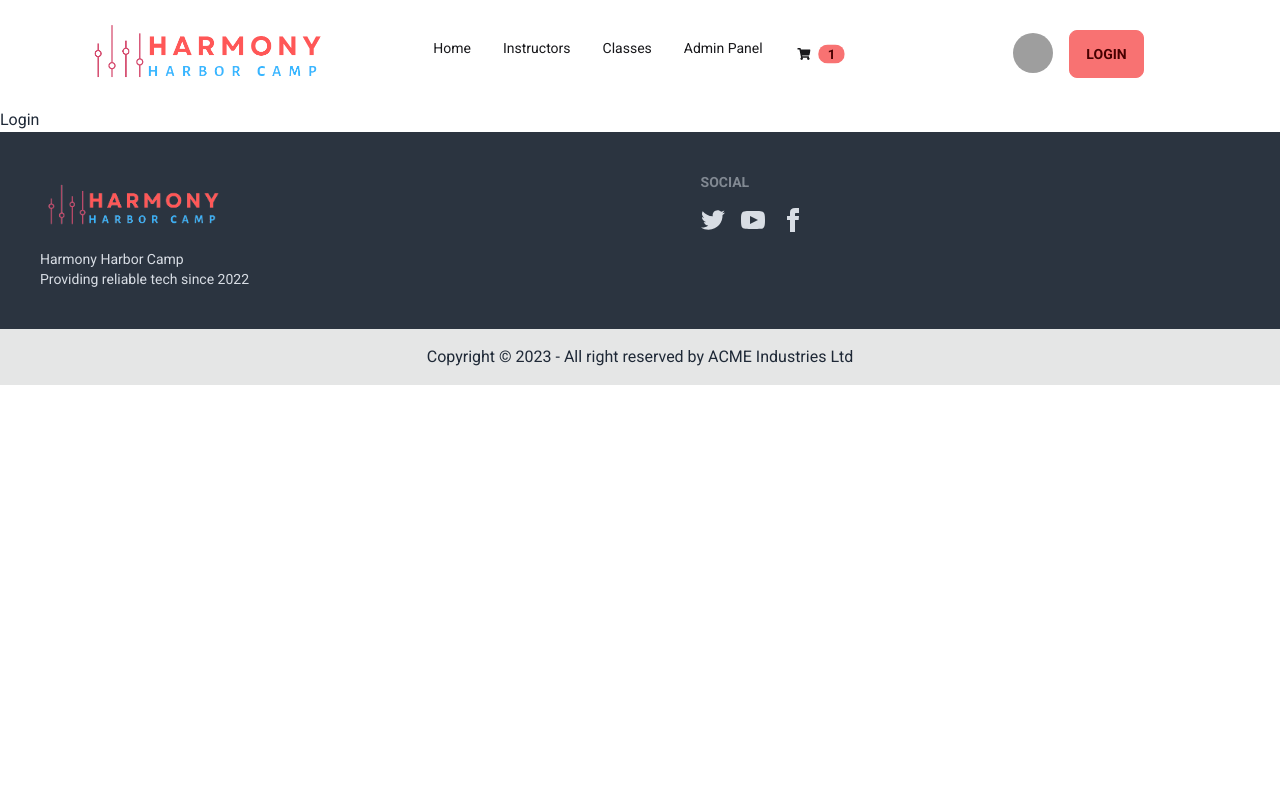
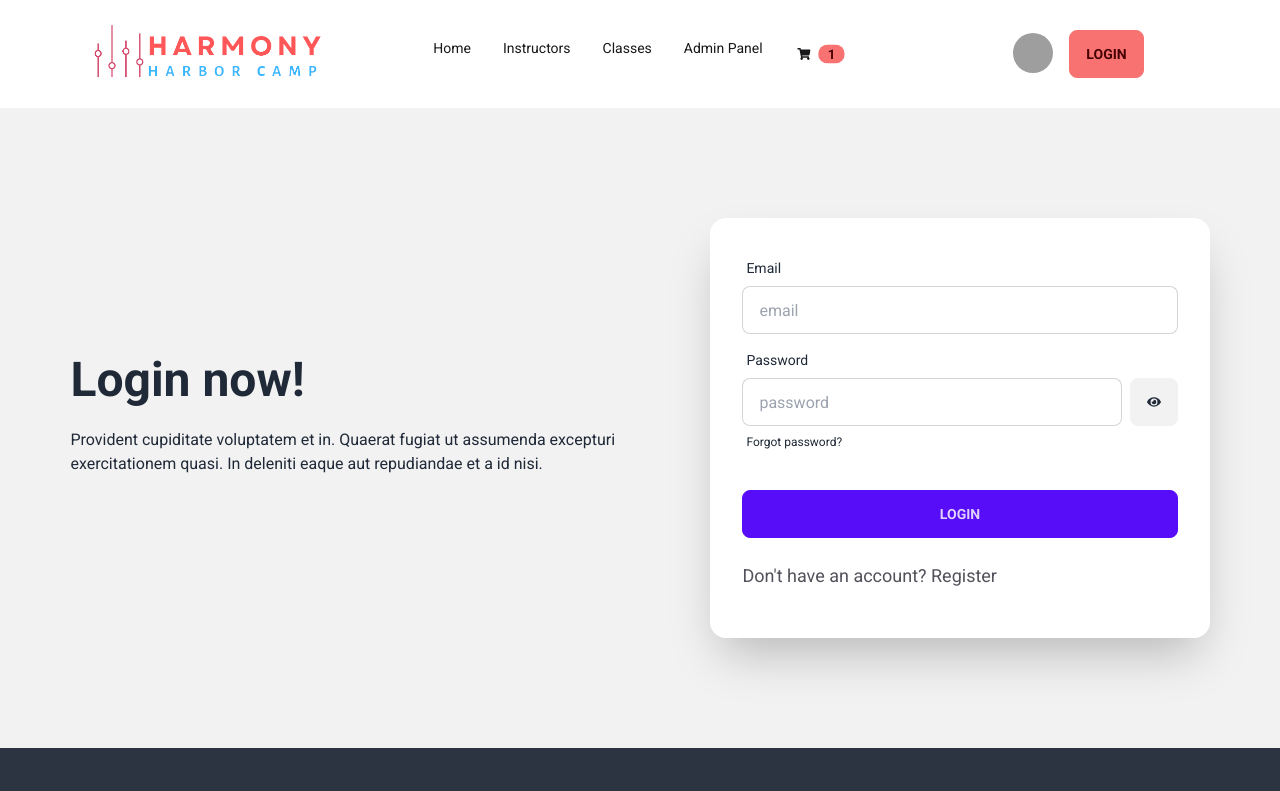
Before and after one commit to snigbar/Harmony-Harbor-Camp, a React (Vite) app: page /login in a window 1280 px wide. Shown: the top 791 px of the page. Built offline with nearby package versions, Linux system fonts and the light colour scheme; no server answers; grey boxes are pictures that could not be loaded.

Commit message:
login page completed

```diff
--- a/package.json
+++ b/package.json
@@ -22,7 +22,8 @@
         "react-icons": "^4.9.0",
         "react-leaflet": "^4.2.1",
         "react-router-dom": "^6.12.1",
-        "sort-by": "^1.2.0"
+        "sort-by": "^1.2.0",
+        "sweetalert2": "^11.7.12"
     },
     "devDependencies": {
         "@types/react": "^18.0.37",
--- a/src/Pages/Login/Login.jsx
+++ b/src/Pages/Login/Login.jsx
@@ -1,8 +1,87 @@
-import React from 'react'
+import React, { useContext, useState } from 'react'
+import { Link, useLocation, useNavigate } from 'react-router-dom';
+import { useForm } from "react-hook-form";
+
+import Swal from 'sweetalert2';
+import {FaEye,FaEyeSlash} from 'react-icons/fa';
+import { AuthContext } from '../../Providers/AuthProvider';
 
 const Login = () => {
+
+    const [show, setshow] = useState(true)
+    const {signIn} = useContext(AuthContext)
+    const { register, handleSubmit, watch, formState: { errors } } = useForm();
+    const navigate = useNavigate();
+    const location = useLocation();
+    const from = location.state?.from?.pathname || "/";
+
+    const onSubmit = data => {
+
+      signIn(data.email,data.password)
+      .then(result => {
+        const user = result.user;
+        Swal.fire({
+            title: `Welcome back, ${user?.displayName}`,
+            showClass: {
+                popup: 'animate__animated animate__fadeInDown'
+            },
+            hideClass: {
+                popup: 'animate__animated animate__fadeOutUp'
+            }
+        });
+        navigate(from, { replace: true });
+    })
+    };
+
+
+
+
+
+
   return (
-    <div>Login</div>
+    <div className="hero min-h-[80vh] bg-base-200">
+  <div className="hero-content flex-col lg:flex-row">
+
+    <div className="text-center lg:text-left w-full md:w-1/2">
+      <h1 className="text-5xl font-bold">Login now!</h1>
+      <p className="py-6">Provident cupiditate voluptatem et in. Quaerat fugiat ut assumenda excepturi exercitationem quasi. In deleniti eaque aut repudiandae et a id nisi.</p>
+    </div>
+
+    <form onSubmit={handleSubmit(onSubmit)} className='w-2/5'>
+    <div className="card flex-shrink-0 w-full shadow-2xl bg-base-100">
+      <div className="card-body">
+        <div className="form-control">
+          <label className="label">
+            <span className="label-text">Email</span>
+          </label>
+          <input type="email" placeholder="email" name="email" className="input input-bordered" {...register("email", { required: true })}/>
+        </div>
+
+        <div className="form-control">
+          <label className="label">
+            <span className="label-text">Password</span>
+          </label>
+          <div className='flex gap-2 items-center justify-between'><input type={show?"password":"text"} placeholder="password" name="password" className="input input-bordered w-full" {...register("password", { required: true })}/><button className='btn' onClick={(e) =>{e.preventDefault();setshow(!show)}}>{show?<FaEye/>:<FaEyeSlash/>}</button></div>
+          <label className="label">
+            <a href="#" className="label-text-alt link link-hover">Forgot password?</a>
+          </label>
+        </div>
+
+
+        <div className="form-control mt-6">
+            {/* todo add disable*/}
+          <button className="btn btn-primary" type='submit'>Login</button>
+        </div>
+        <div className="form-control">
+          <Link to='/register' className="text-zinc-600 hover:text-zinc-800 text-lg my-4 cursor-pointer" type='submit'>Don't have an account? Register</Link>
+        </div>
+      </div>
+    </div>
+    </form>
+
+
+  </div>
+</div>
   )
 }
 
--- a/src/Pages/Register/Register.jsx
+++ b/src/Pages/Register/Register.jsx
@@ -1,13 +1,15 @@
 import React, { useContext } from 'react'
 import { useForm } from 'react-hook-form';
 import { AuthContext } from '../../Providers/AuthProvider';
-import { Link } from 'react-router-dom';
+import { Link, useNavigate } from 'react-router-dom';
+import Swal from 'sweetalert2';
 
 
 const Register = () => {
 
     const { register, handleSubmit, reset,watch, formState: { errors } } = useForm();
     const { createUser, updateUserProfile } = useContext(AuthContext);
+    const navigate = useNavigate();
 
 
     const onSubmit = data => {
@@ -18,15 +20,48 @@ const Register = () => {
               const loggedUser = result.user;
               console.log(loggedUser);
 
-              updateUserProfile(data.name, data.photoUrl)
-                  .then(() => {
-                      const createdUser = { name: data.name, email: data.email }
-                      console.log(createdUser)
+              updateUserProfile(data.name, data.photoURL)
+              .then(() => {
+
+                    const createUser = {
+                    email: data.email,
+                    pictureurl: data.photoURL,
+                    gender: data.gender,
+                    name: data.name,
+                    contact: data.contact,
+                    address: data.address
+                    };
+
+                    console.log(data.email, data.photo, data.gender,data.name,data.contact,data.address)
+                  fetch('http://localhost:5000/users', {
+                      method: 'POST',
+                      headers: {
+                          'content-type': 'application/json'
+                      },
+                      body: JSON.stringify(createUser)
                   })
-                  .catch(error => console.log(error))
-          })
+                      .then(res => res.json())
+                      .then(data => {
+                          if (data.insertedId) {
+                              reset();
+                              Swal.fire({
+                                  position: 'center',
+                                  icon: 'success',
+                                  title: `Thank you, ${data.name}`,
+                                  showConfirmButton: false,
+                                  timer: 3000
+                              });
+                              navigate('/');
+                          }
+                      })
 
-          console.log(data.email, data.photo, data.gender,data.name,data.contact,data.address)
+
+
+              })
+              .catch(error => console.log(error))
+      })
+
+
   };
 
 
--- /dev/null
+++ b/src/Providers/PrivateRoute.jsx
@@ -0,0 +1,9 @@
+import React from 'react'
+
+const PrivateRoute = () => {
+  return (
+    <div>PrivateRoute</div>
+  )
+}
+
+export default PrivateRoute
```
Also changed, not shown: 1 other file (tests, documents, lock files or other folders).
